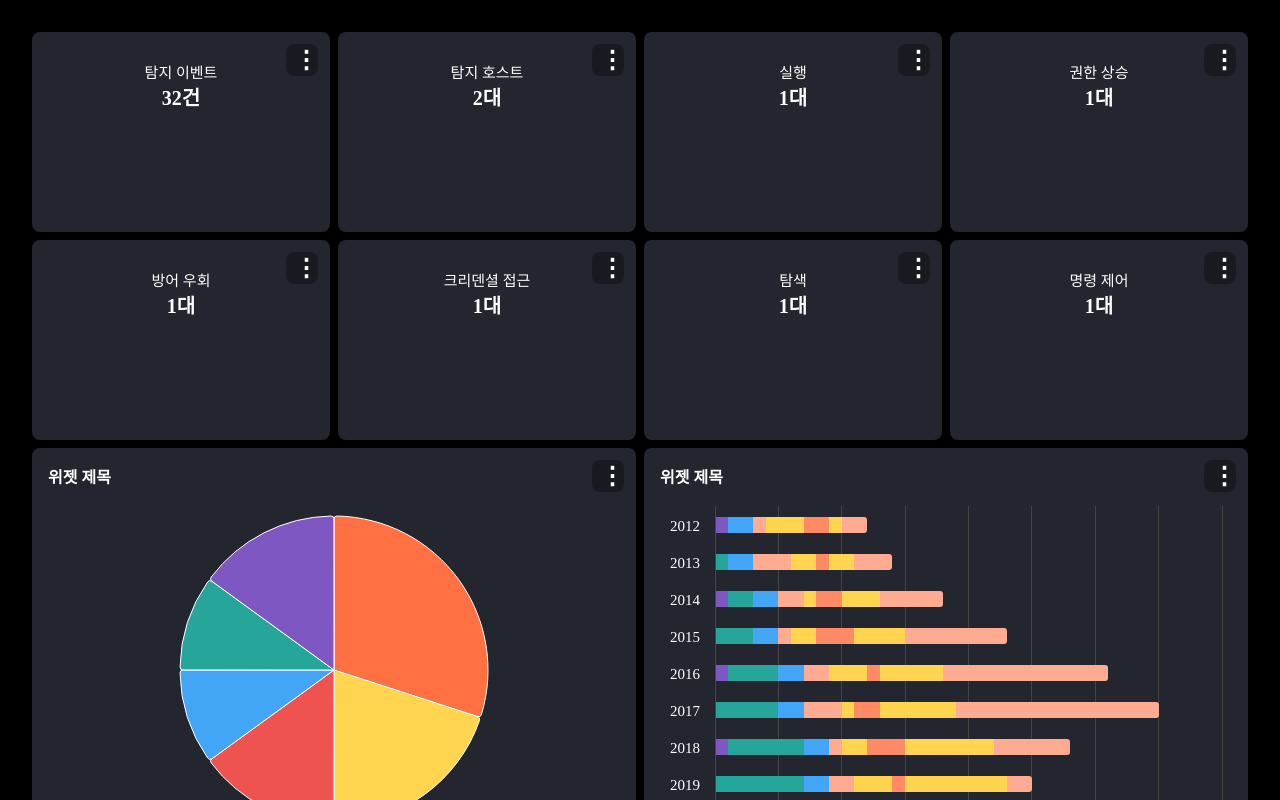
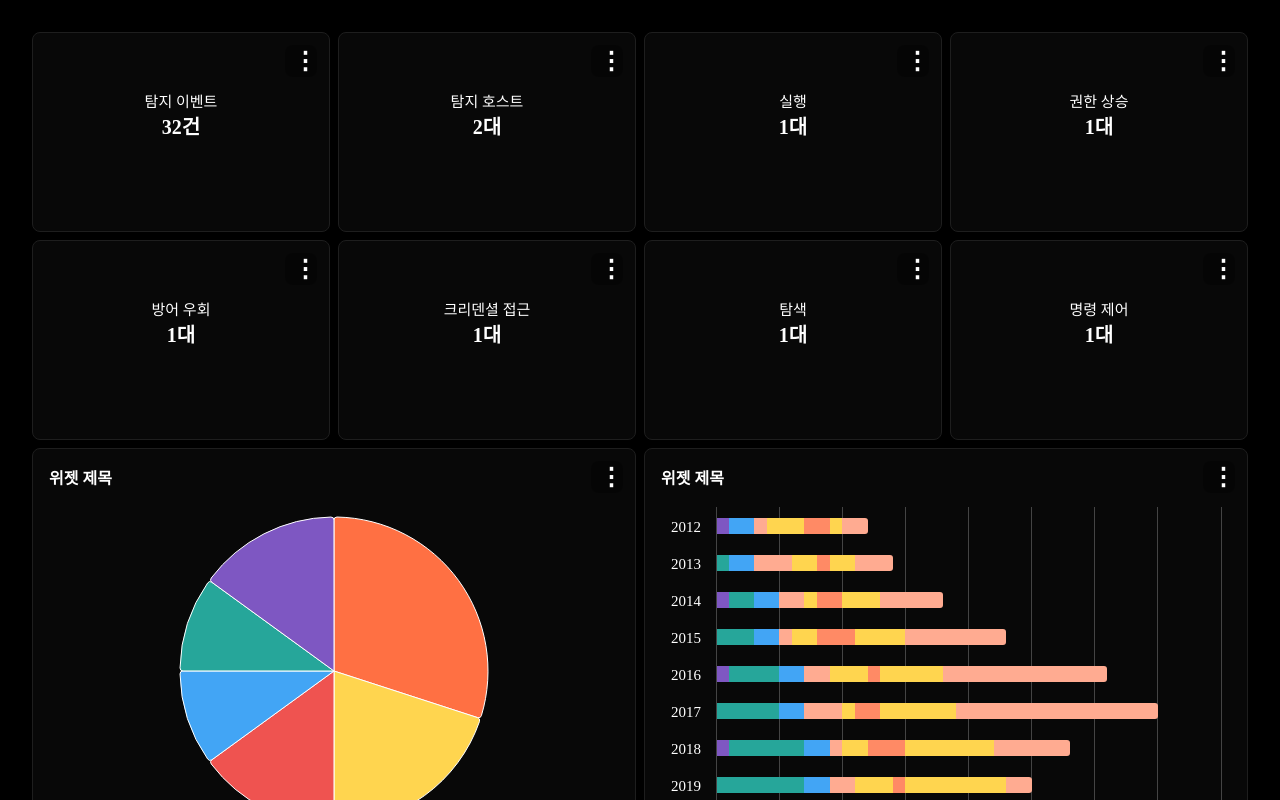
Before and after one commit to Sotatek-HieuTran5/Sonar-dashboard, a React (Vite) app: page / in a window 1280 px wide. Shown: the top 800 px of the page. Built offline with nearby package versions, Linux system fonts and the light colour scheme; a web font is replaced by a local one.

Commit message:
feat: update code

```diff
--- a/src/components/StatBox.css
+++ b/src/components/StatBox.css
@@ -11,6 +11,7 @@
   border-radius: 8px;
   box-sizing: border-box;
   padding: 32px;
+  padding-top: 60px;
   position: relative;
 }
 
--- a/src/index.css
+++ b/src/index.css
@@ -7,7 +7,7 @@
   --color-base-content: #22272b;
   --color-primary-100: #ff692a;
   --color-primary-200: #ff8c53;
-  --color-card-bg: #23262f;
+  --color-card-bg: #080808;
   --color-table-header-bg: #181a20;
   --color-table-border: #23262f;
   --color-warning-bg: #d46a00;
@@ -2144,7 +2144,6 @@ pre[class*="language-"] {
   width: 100%;
 }
 .dashboard-container {
-  max-width: 1600px;
   margin: 0 auto;
   padding: 32px;
   box-sizing: border-box;
@@ -2227,6 +2226,11 @@ pre[class*="language-"] {
   flex-wrap: wrap;
   gap: 8px;
 }
+
+.card {
+  border: 1px solid #1e1e1e;
+}
+
 @media (max-width: 1200px) {
   .chart-grid > div > .card {
     max-width: 48%;
```
